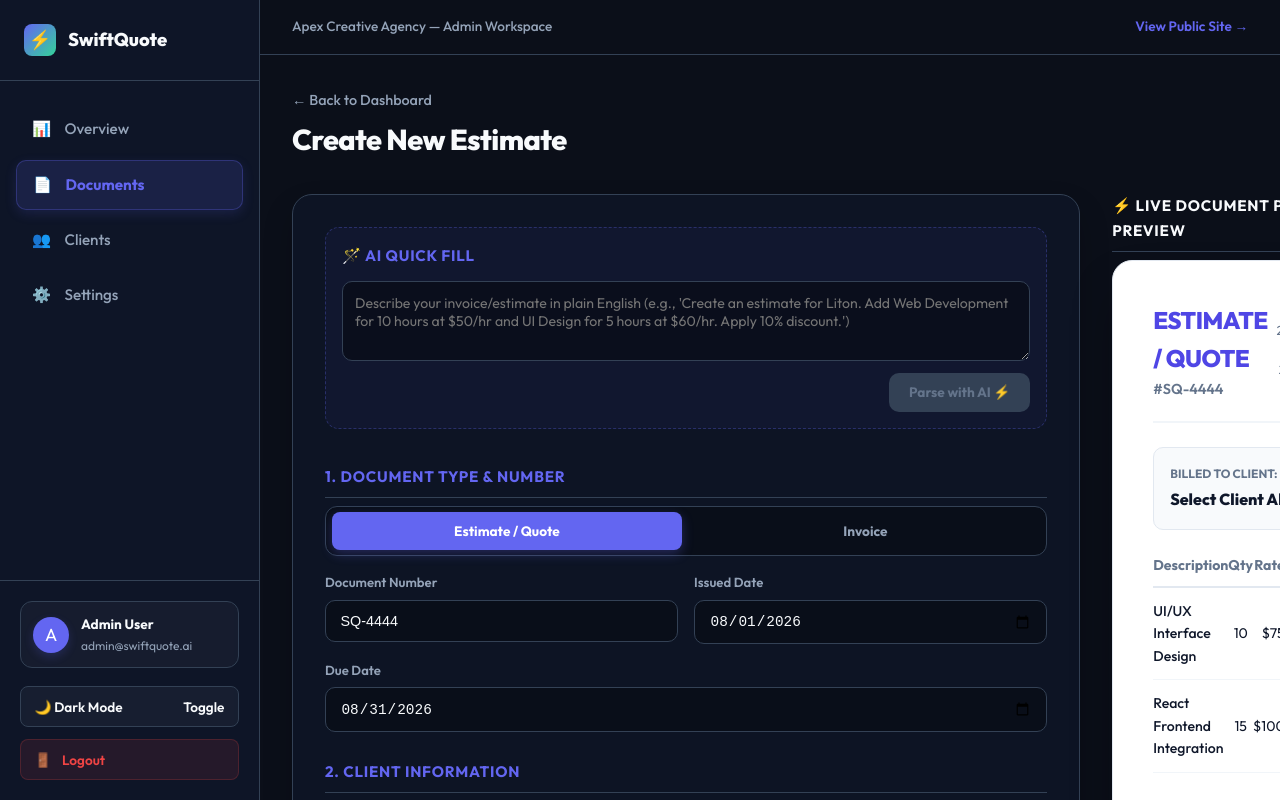
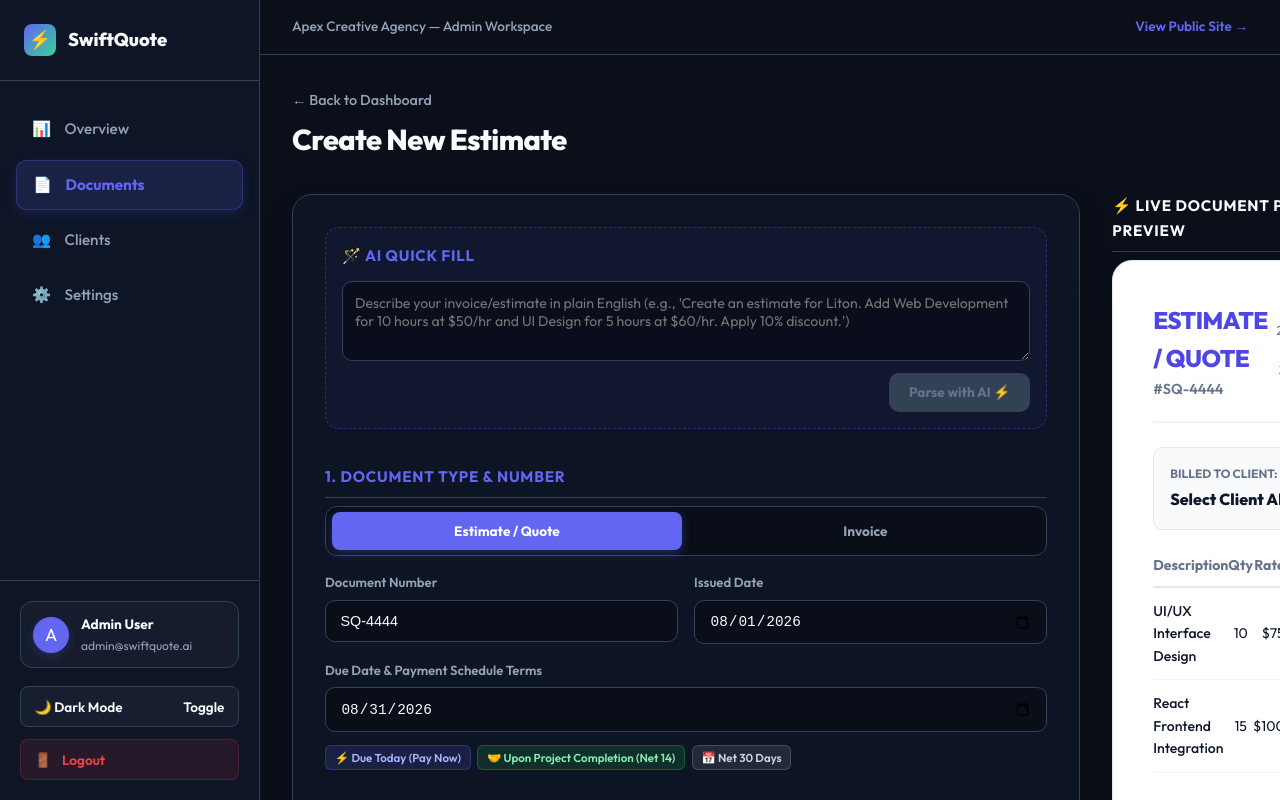
Before and after one commit to mardy-technology-ltd/SwiftQuota-AI, a Next.js app: page /dashboard/documents/new in a window 1280 px wide. Shown: the top 800 px of the page. Built offline with nearby package versions, Linux system fonts and the light colour scheme; no server answers; the database is empty.

Commit message:
feat: add flexible payment terms support for pay now or pay upon project completion

```diff
--- a/app/dashboard/documents/new/page.js
+++ b/app/dashboard/documents/new/page.js
@@ -326,7 +326,7 @@ export default function FormBuilderPage() {
             </div>
 
             <div className={styles.field} style={{ marginTop: "1rem" }}>
-              <label className={styles.label}>Due Date</label>
+              <label className={styles.label}>Due Date & Payment Schedule Terms</label>
               <input
                 type="date"
                 required
@@ -334,6 +334,29 @@ export default function FormBuilderPage() {
                 value={dueDate}
                 onChange={(e) => setDueDate(e.target.value)}
               />
+              <div style={{ display: "flex", gap: "0.4rem", marginTop: "0.45rem", flexWrap: "wrap" }}>
+                <button
+                  type="button"
+                  onClick={() => setDueDate(new Date().toISOString().split("T")[0])}
+                  style={{ background: "rgba(99, 102, 241, 0.15)", color: "#a5b4fc", border: "1px solid rgba(99, 102, 241, 0.3)", padding: "0.25rem 0.55rem", borderRadius: "6px", fontSize: "0.72rem", fontWeight: 600, cursor: "pointer" }}
+                >
+                  ⚡ Due Today (Pay Now)
+                </button>
+                <button
+                  type="button"
+                  onClick={() => setDueDate(new Date(Date.now() + 14 * 24 * 60 * 60 * 1000).toISOString().split("T")[0])}
+                  style={{ background: "rgba(34, 197, 94, 0.15)", color: "#86efac", border: "1px solid rgba(34, 197, 94, 0.3)", padding: "0.25rem 0.55rem", borderRadius: "6px", fontSize: "0.72rem", fontWeight: 600, cursor: "pointer" }}
+                >
+                  🤝 Upon Project Completion (Net 14)
+                </button>
+                <button
+                  type="button"
+                  onClick={() => setDueDate(new Date(Date.now() + 30 * 24 * 60 * 60 * 1000).toISOString().split("T")[0])}
+                  style={{ background: "rgba(148, 163, 184, 0.15)", color: "#cbd5e1", border: "1px solid rgba(148, 163, 184, 0.3)", padding: "0.25rem 0.55rem", borderRadius: "6px", fontSize: "0.72rem", fontWeight: 600, cursor: "pointer" }}
+                >
+                  📅 Net 30 Days
+                </button>
+              </div>
             </div>
           </div>
 
```
Also changed, not shown: app/view/[id]/DocumentActionSection.js (+5 -2 lines).
